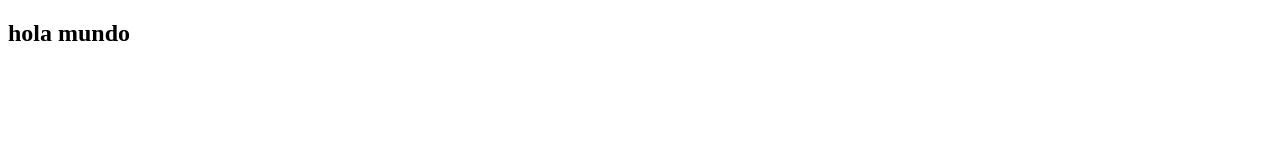
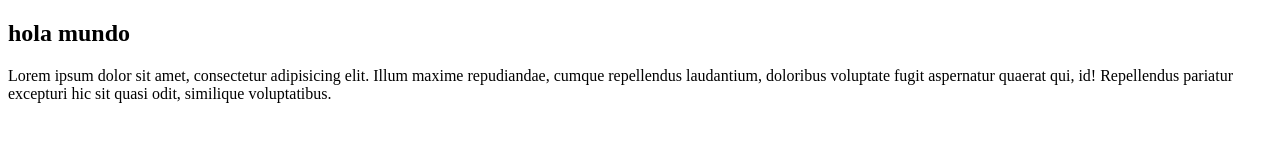
Before and after one commit to Joseph2792/ejemplo-github, a plain HTML site: page index.html in a window 1280 px wide. Drawn offline with Linux system fonts and the light colour scheme.

Commit message:
agregar parrafo

```diff
--- a/index.html
+++ b/index.html
@@ -8,5 +8,6 @@
 </head>
 <body>
   <h2>hola mundo</h2>
+  <p>Lorem ipsum dolor sit amet, consectetur adipisicing elit. Illum maxime repudiandae, cumque repellendus laudantium, doloribus voluptate fugit aspernatur quaerat qui, id! Repellendus pariatur excepturi hic sit quasi odit, similique voluptatibus.</p>
 </body>
 </html>
```
